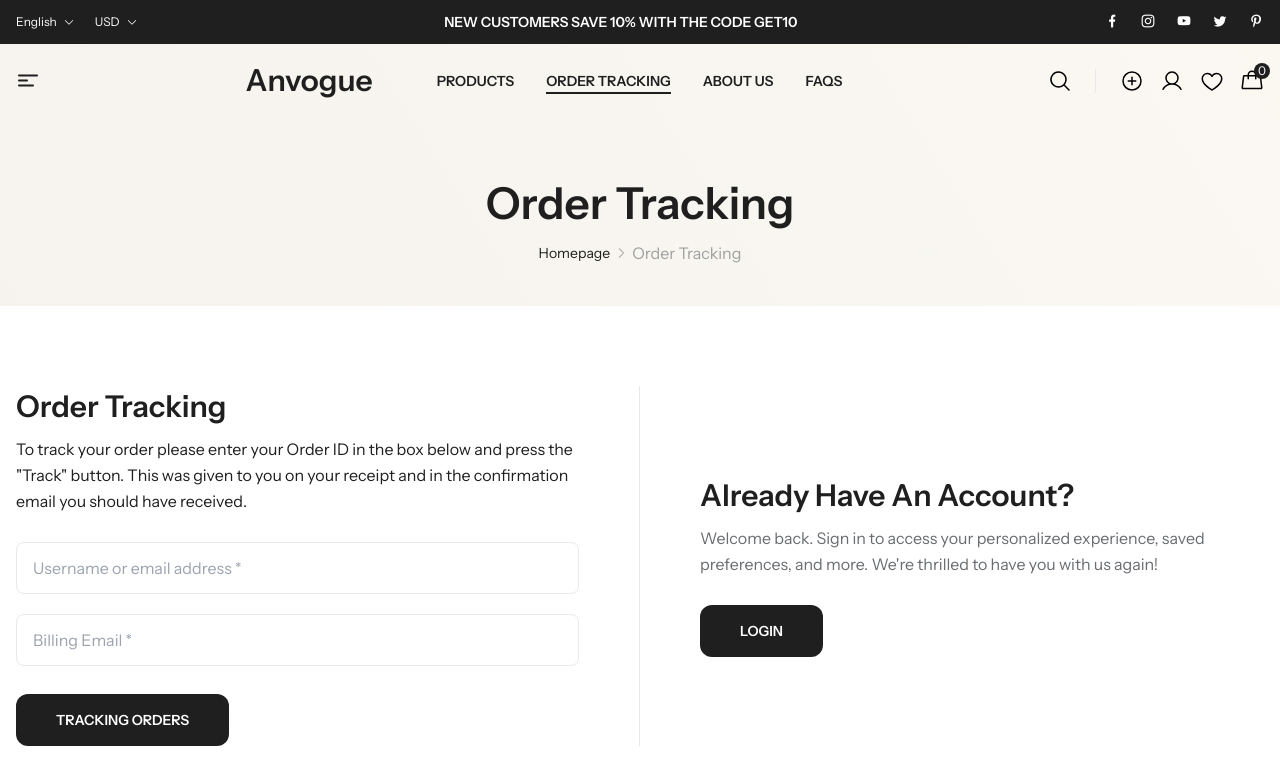
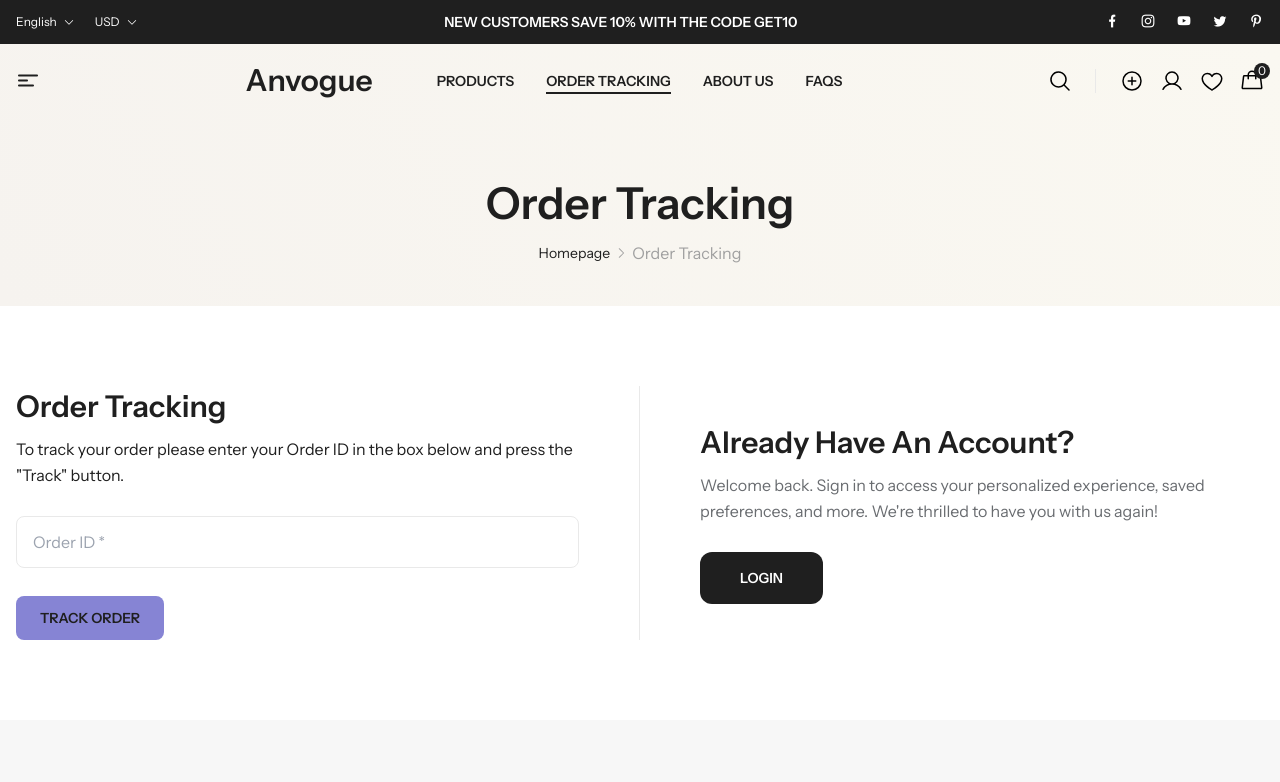
Before and after one commit to kennyrimba/IF-A-Sore-Devops-Cutie-Patooties, a Next.js app: page /order-tracking in a window 1280 px wide. Shown: the top 782 px of the page. Built offline with nearby package versions, Linux system fonts and the light colour scheme.

Commit message:
added Order Tracking Feature

```diff
--- a/src/app/order-tracking/page.tsx
+++ b/src/app/order-tracking/page.tsx
@@ -1,13 +1,35 @@
 'use client'
-import React, { useState } from 'react'
-import Link from 'next/link'
-import TopNavOne from '@/components/Header/TopNav/TopNavOne'
-import MenuOne from '@/components/Header/Menu/MenuOne'
-import Breadcrumb from '@/components/Breadcrumb/Breadcrumb'
-import Footer from '@/components/Footer/Footer'
+import React, { useState } from 'react';
+import Link from 'next/link';
+import TopNavOne from '@/components/Header/TopNav/TopNavOne';
+import MenuOne from '@/components/Header/Menu/MenuOne';
+import Breadcrumb from '@/components/Breadcrumb/Breadcrumb';
+import Footer from '@/components/Footer/Footer';
 import * as Icon from "@phosphor-icons/react/dist/ssr";
 
 const OrderTracking = () => {
+    const [orderId, setOrderId] = useState('');
+    const [orderStatus, setOrderStatus] = useState('');
+
+    const handleTrackOrder = async (e: React.FormEvent<HTMLFormElement>) => {
+        e.preventDefault();
+
+        // Make an API call to fetch order status
+        const response = await fetch('/api/track-order', {
+            method: 'POST',
+            headers: {
+                'Content-Type': 'application/json',
+            },
+            body: JSON.stringify({ orderId }),
+        });
+
+        const data = await response.json();
+        if (response.ok) {
+            setOrderStatus(data.order_status); // Assuming your backend returns an object with order_status
+        } else {
+            setOrderStatus('Order not found. Please check your Order ID.'); // Handle error
+        }
+    };
 
     return (
         <>
@@ -21,18 +43,34 @@ const OrderTracking = () => {
                     <div className="content-main flex gap-y-8 max-md:flex-col">
                         <div className="left md:w-1/2 w-full lg:pr-[60px] md:pr-[40px] md:border-r border-line">
                             <div className="heading4">Order Tracking</div>
-                            <div className="mt-2">To track your order please enter your Order ID in the box below and press the {String.raw`"`}Track{String.raw`"`} button. This was given to you on your receipt and in the confirmation email you should have received.</div>
-                            <form className="md:mt-7 mt-4">
-                                <div className="email ">
-                                    <input className="border-line px-4 pt-3 pb-3 w-full rounded-lg" id="username" type="email" placeholder="Username or email address *" required />
-                                </div>
-                                <div className="billing mt-5">
-                                    <input className="border-line px-4 pt-3 pb-3 w-full rounded-lg" id="billing" type="email" placeholder="Billing Email *" required />
+                            <div className="mt-2">To track your order please enter your Order ID in the box below and press the "Track" button.</div>
+                            <form className="md:mt-7 mt-4" onSubmit={handleTrackOrder}>
+                                <div className="order-id">
+                                    <input
+                                        className="border-line px-4 pt-3 pb-3 w-full rounded-lg"
+                                        id="orderId"
+                                        type="text"
+                                        placeholder="Order ID *"
+                                        value={orderId}
+                                        onChange={(e) => setOrderId(e.target.value)}
+                                        required
+                                    />
                                 </div>
                                 <div className="block-button md:mt-7 mt-4">
-                                    <button className="button-main">Tracking Orders</button>
+                                        <button
+                                            className="button-main px-6 py-3 bg-blue-600 text-black bg-purple rounded-lg hover:bg-blue-700"
+                                            type="submit"
+                                        >
+                                            Track Order
+                                        </button>
+                                    </div>
+                            </form>
+                            {orderStatus && (
+                                <div className="mt-4">
+                                    <div className="heading4">Order Status:</div>
+                                    <div>{orderStatus}</div>
                                 </div>
-                            </form>
+                            )}
                         </div>
                         <div className="right md:w-1/2 w-full lg:pl-[60px] md:pl-[40px] flex items-center">
                             <div className="text-content">
@@ -51,4 +89,4 @@ const OrderTracking = () => {
     )
 }
 
-export default OrderTracking
+export default OrderTracking;
```
Also changed, not shown: server.js (+15 -0 lines).
